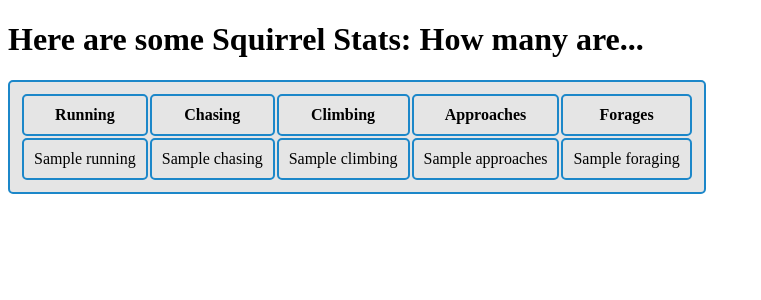
After one commit to EduardoDCRR/incognito-project, a Django app: template squirrels/templates/squirrels/stats.html in a window 1280 px wide. The commit adds this page. Shown: the top 300 px of the page, without its empty margins (0-761 px from the left). Run offline with Django 3.2, Linux system fonts and the light colour scheme; the template is opened without the code that fills it: most values are stand-ins (such as "Sample title", 1, 10 or a date in 2020).

Commit message:
Stats Url

```diff
--- a/squirrels/templates/squirrels/sightings.html
+++ b/squirrels/templates/squirrels/sightings.html
@@ -19,8 +19,8 @@
              <p class="card-text">
                 <div class="squirrel-id">
                         <ul>
-	    <li><a href="{% url 'map' %}">Map</a></li>
-            <li><a href="{% url 'add' %}">Add a Sighting</a></li>
+	    <p><a href="{% url 'map' %}">Map</a></p>
+            <p><a href="{% url 'add' %}">Add a Sighting</a></p>
                 {% for squirrel in Squirrels %}
                 <li><a href="{{ squirrel.Unique_Squirrel_ID }}">{{ squirrel.Unique_Squirrel_ID }}</a></li>
                 {% endfor %}
--- /dev/null
+++ b/squirrels/templates/squirrels/stats.html
@@ -0,0 +1,35 @@
+<!doctype html>
+<html lang="en">
+  <head>
+    <h1 class="Sightings">Here are some Squirrel Stats: How many are...</h1>
+      <title>Sighting Stats</title>
+      <style>
+      table, td, th {
+      padding: 10px;
+      border: 2px solid #1c87c9;
+      border-radius: 5px;
+      background-color: #e5e5e5;
+      text-align: center;
+      }
+    </style>
+    </head>
+        <body>
+          <table>
+            <tr>
+              <th>Running</th>
+              <th>Chasing</th>
+              <th>Climbing</th>
+              <th>Approaches</th>
+              <th>Forages</th>
+                <tr>
+
+                  <td>{{ Running }}</td>
+                  <td>{{ Chasing }}</td>
+                  <td>{{ Climbing }}</td>
+                  <td>{{ Approaches }}</td>
+                  <td>{{ Foraging }}</td>
+
+                </tr>
+
+          </table>
+        </body>
```
Also changed, not shown: squirrels/views.py (+16 -10 lines).
